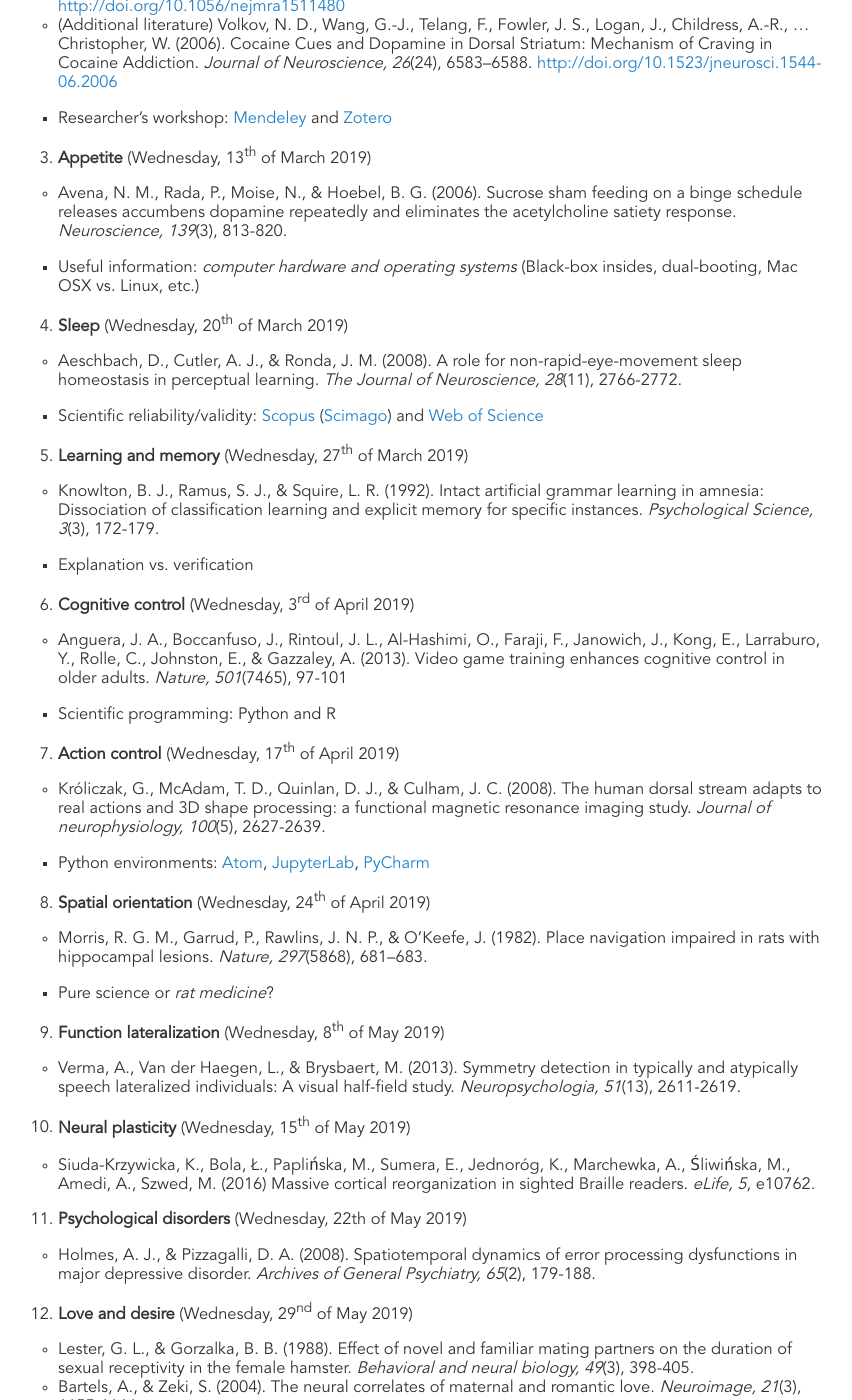
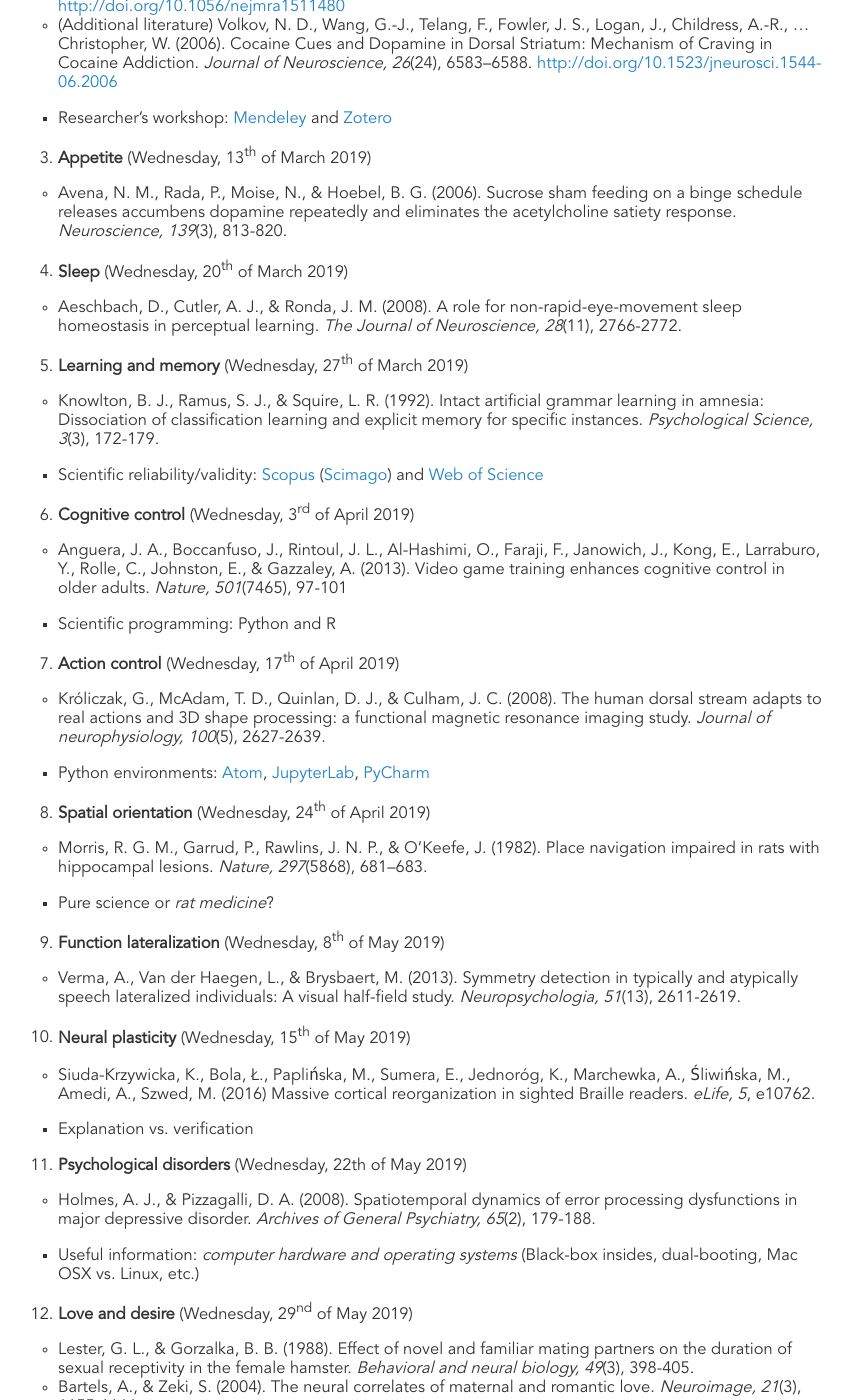
Before and after one commit to mikbuch/mikbuch.github.io, a Jekyll site: the page built from didactics.md, in a window 1280 px wide and 1400 px high, scrolled down 684 px. Shown: the whole window, without its empty margins (198-1050 px from the left). Built offline with Jekyll 4.4.1, drawn with Linux system fonts in a browser that asks for light colours; some of the changed lines change nothing that is shown.

Commit message:
Additional subjects reorganization

```diff
--- a/didactics.md
+++ b/didactics.md
@@ -24,15 +24,13 @@ title: Didactics
 
 3. __Appetite__ (Wednesday, 13<sup>th</sup> of March 2019)
     * Avena, N. M., Rada, P., Moise, N., & Hoebel, B. G. (2006). Sucrose sham feeding on a binge schedule releases accumbens dopamine repeatedly and eliminates the acetylcholine satiety response. _Neuroscience, 139_(3), 813-820.
-        * Useful information: _computer hardware and operating systems_ (Black-box insides, dual-booting, Mac OSX vs. Linux, etc.)
 
 4. __Sleep__ (Wednesday, 20<sup>th</sup> of March 2019)
     * Aeschbach, D., Cutler, A. J., & Ronda, J. M. (2008). A role for non-rapid-eye-movement sleep homeostasis in perceptual learning. _The Journal of Neuroscience, 28_(11), 2766-2772.
-        * Scientific reliability/validity: [Scopus](https://en.wikipedia.org/wiki/Scopus) ([Scimago](https://www.scimagojr.com/)) and [Web of Science](https://en.wikipedia.org/wiki/Web_of_Science)
 
 5. __Learning and memory__ (Wednesday, 27<sup>th</sup> of March 2019)
     * Knowlton, B. J., Ramus, S. J., & Squire, L. R. (1992). Intact artificial grammar learning in amnesia: Dissociation of classification learning and explicit memory for specific instances. _Psychological Science, 3_(3), 172-179.
-        * Explanation vs. verification
+        * Scientific reliability/validity: [Scopus](https://en.wikipedia.org/wiki/Scopus) ([Scimago](https://www.scimagojr.com/)) and [Web of Science](https://en.wikipedia.org/wiki/Web_of_Science)
 
 6. __Cognitive control__ (Wednesday, 3<sup>rd</sup> of April 2019)
     * Anguera, J. A., Boccanfuso, J., Rintoul, J. L., Al-Hashimi, O., Faraji, F., Janowich, J., Kong, E., Larraburo, Y., Rolle, C., Johnston, E., & Gazzaley, A. (2013). Video game training enhances cognitive control in older adults. _Nature, 501_(7465), 97-101
@@ -51,9 +49,11 @@ title: Didactics
 
 10. __Neural plasticity__ (Wednesday, 15<sup>th</sup> of May 2019)
     * Siuda-Krzywicka, K., Bola, Ł., Paplińska, M., Sumera, E., Jednoróg, K., Marchewka, A., Śliwińska, M., Amedi, A., Szwed, M. (2016) Massive cortical reorganization in sighted Braille readers. _eLife, 5_, e10762.
+        * Explanation vs. verification
 
 11. __Psychological disorders__ (Wednesday, 22th of May 2019)
     * Holmes, A. J., & Pizzagalli, D. A. (2008). Spatiotemporal dynamics of error processing dysfunctions in major depressive disorder. _Archives of General Psychiatry, 65_(2), 179-188.
+        * Useful information: _computer hardware and operating systems_ (Black-box insides, dual-booting, Mac OSX vs. Linux, etc.)
 
 12. __Love and desire__ (Wednesday, 29<sup>nd</sup> of May 2019)
     * Lester, G. L., & Gorzalka, B. B. (1988). Effect of novel and familiar mating partners on the duration of sexual receptivity in the female hamster. _Behavioral and neural biology, 49_(3), 398-405.
```
